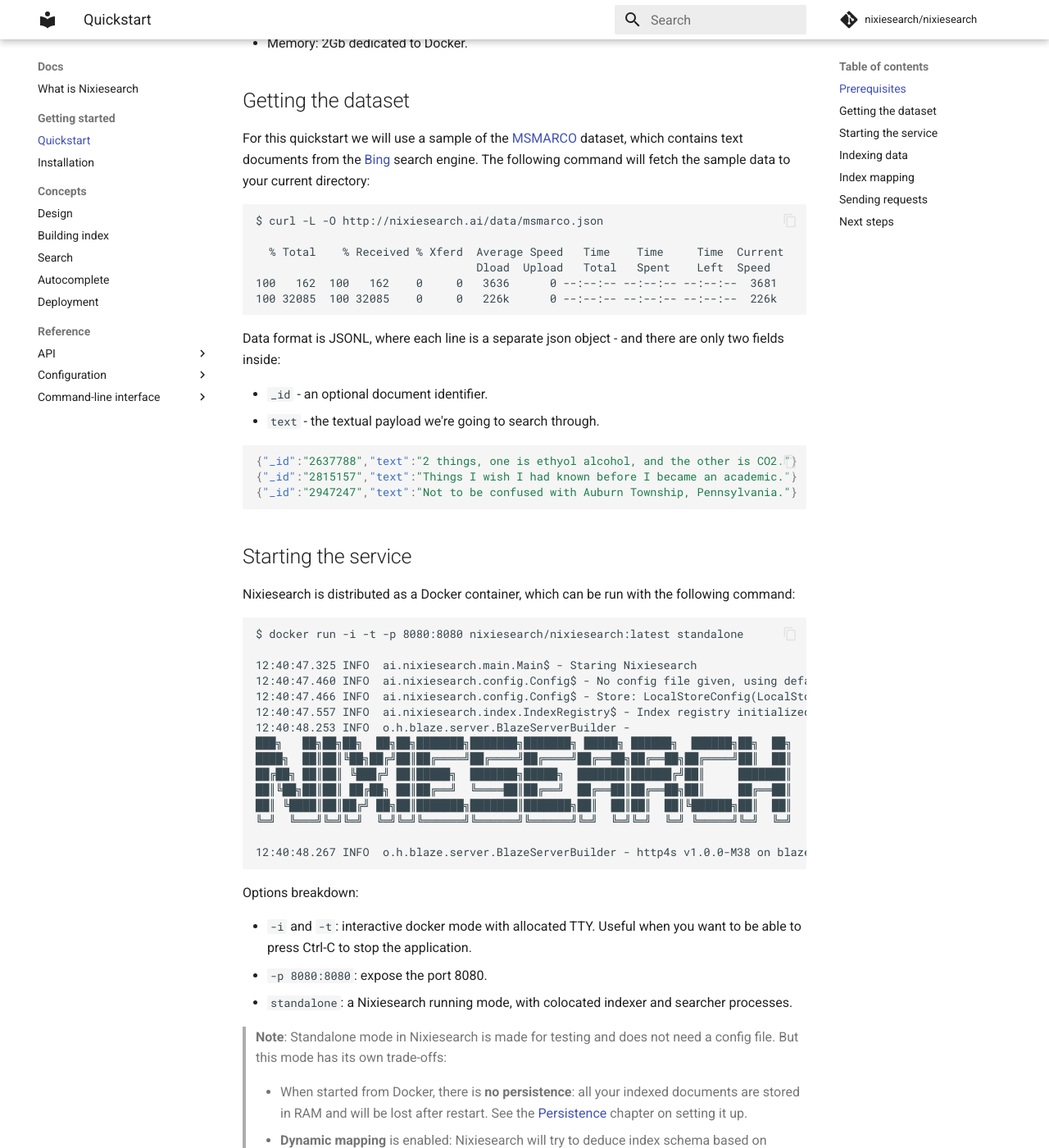
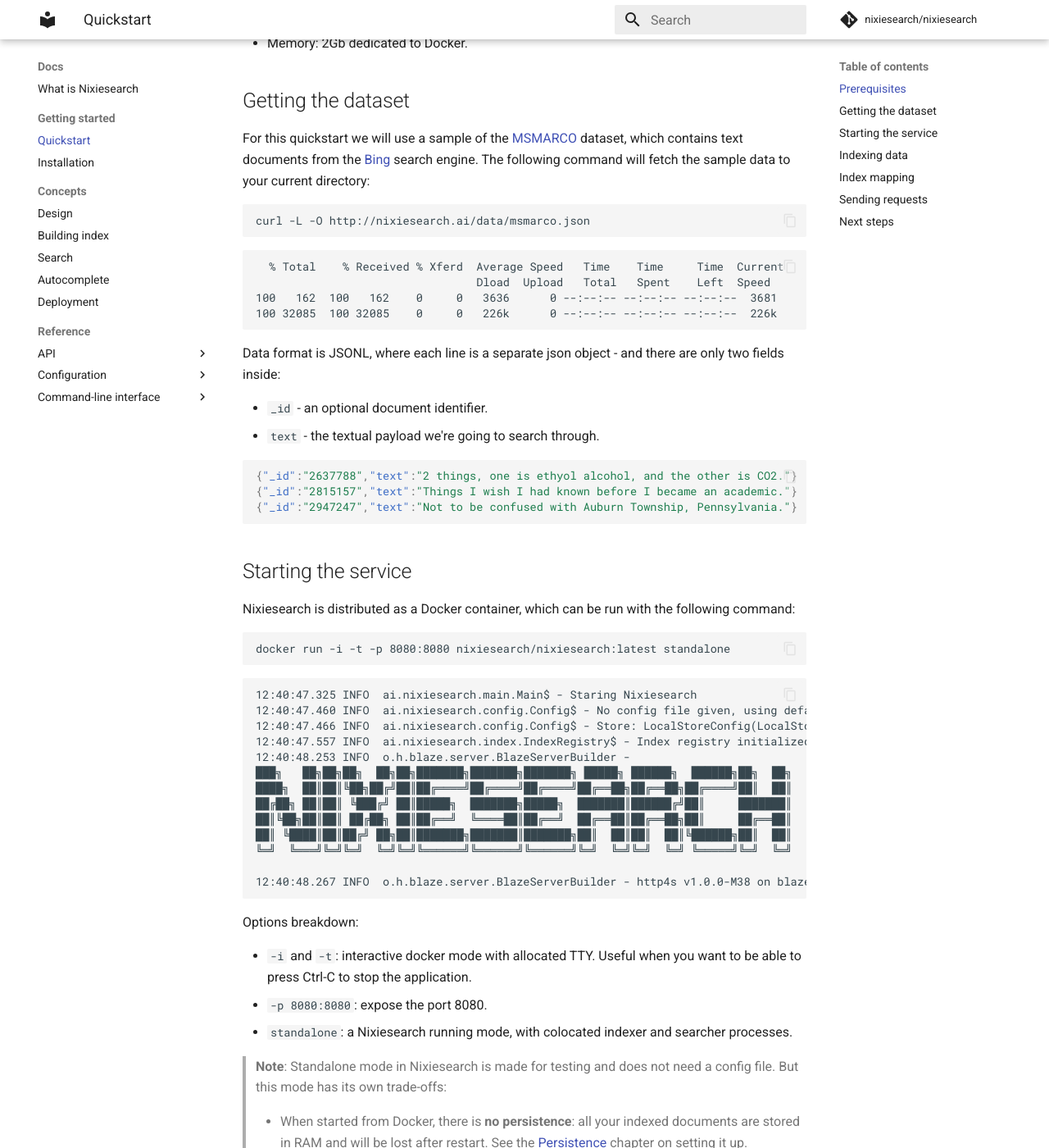
Before and after one commit to nixiesearch/nixiesearch, an MkDocs documentation site: the page built from docs/docs/quickstart.md, in a window 1280 px wide and 1400 px high, scrolled down 499 px. Shown: the whole window at 82% size. Built offline with MkDocs 1.6.1 and Material for MkDocs 9.7.7, drawn with Linux system fonts in a browser that asks for light colours; comment, search, counter and statistics services are not loaded; some of the changed text lies outside the part shown.

````diff
--- a/docs/docs/quickstart.md
+++ b/docs/docs/quickstart.md
@@ -15,8 +15,10 @@ This guide assumes that you already have the following available:
 
 For this quickstart we will use a sample of the [MSMARCO](https://microsoft.github.io/msmarco/) dataset, which contains text documents from the [Bing](https://www.bing.com/) search engine. The following command will fetch the sample data to your current directory:
 ```
-$ curl -L -O http://nixiesearch.ai/data/msmarco.json
+curl -L -O http://nixiesearch.ai/data/msmarco.json
+```
 
+```text
   % Total    % Received % Xferd  Average Speed   Time    Time     Time  Current
                                  Dload  Upload   Total   Spent    Left  Speed
 100   162  100   162    0     0   3636      0 --:--:-- --:--:-- --:--:--  3681
@@ -39,8 +41,10 @@ Data format is JSONL, where each line is a separate json object - and there are
 
 Nixiesearch is distributed as a Docker container, which can be run with the following command:
 ```
-$ docker run -i -t -p 8080:8080 nixiesearch/nixiesearch:latest standalone
+docker run -i -t -p 8080:8080 nixiesearch/nixiesearch:latest standalone
+```
 
+```text
 12:40:47.325 INFO  ai.nixiesearch.main.Main$ - Staring Nixiesearch
 12:40:47.460 INFO  ai.nixiesearch.config.Config$ - No config file given, using defaults
 12:40:47.466 INFO  ai.nixiesearch.config.Config$ - Store: LocalStoreConfig(LocalStoreUrl(/))
@@ -78,8 +82,10 @@ After you start the Nixiesearch service in the `standalone` mode listening on po
 Nixiesearch uses a similar API semantics as Elasticsearch, so to upload docs for indexing, you need to make a HTTP PUT request to the `/<index-name>/_index` endpoint:
 
 ```
-$ curl -XPUT -d @msmarco.json http://localhost:8080/msmarco/_index
+curl -XPUT -d @msmarco.json http://localhost:8080/msmarco/_index
+```
 
+```json
 {"result":"created","took":8256}
 ```
 
@@ -89,8 +95,9 @@ As Nixiesearch is running an LLM embedding model inference inside, indexing larg
 
 As we used dynamic mapping generation based on indexed documents, you may be curious how the resulting mapping may look like. You can see it with the following REST call:
 ```
-$ curl http://localhost:8080/msmarco/_mapping
-
+curl http://localhost:8080/msmarco/_mapping
+```
+```json
 {
   "name": "msmarco",
   "alias": [],
@@ -146,9 +153,10 @@ Query DSL in Nixiesearch is inspired but not compatible with the JSON syntax use
 To perform a single-field hybrid search over our newly-created `msmarco` index, run the following cURL command:
 
 ```
-$ curl -XPOST -d '{"query": {"match": {"text":"new york"}},"fields": ["text"]}'\
+curl -XPOST -d '{"query": {"match": {"text":"new york"}},"fields": ["text"]}'\
     http://localhost:8080/msmarco/_search
-
+```
+```json
 {
   "took": 13,
   "hits": [
````
Also changed, not shown: docs/docs/index.md (+13 -5 lines), 1 other file.
